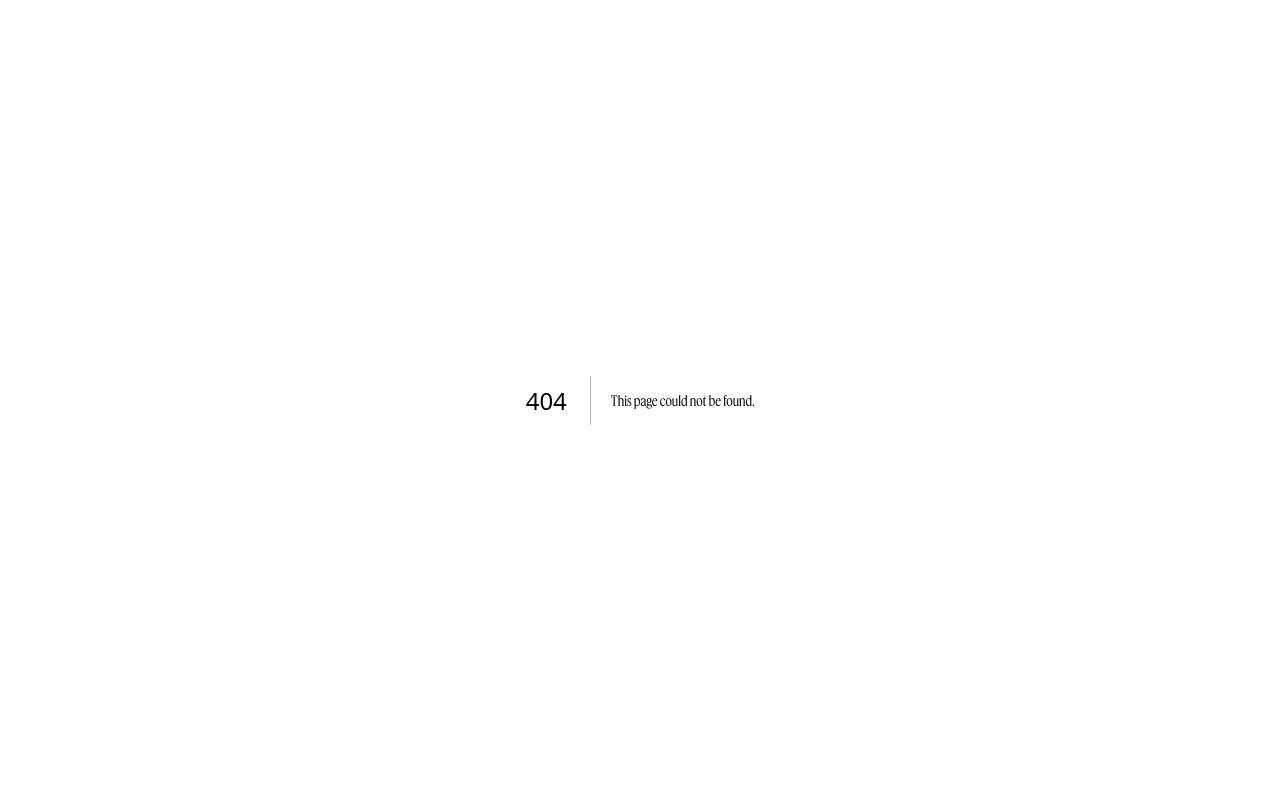
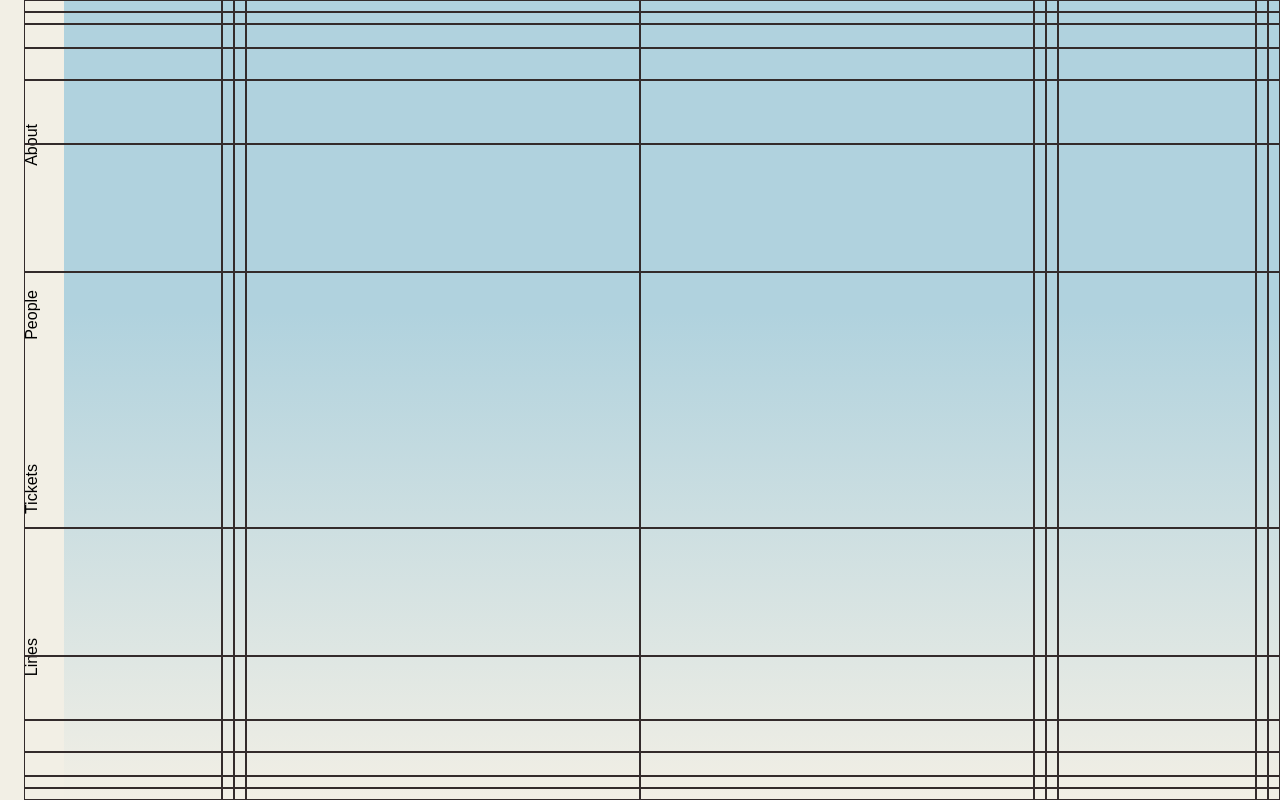
Before and after one commit to lunar-gala/2026-fable, a Next.js app: page /Act1 in a window 1280 px wide. Before the commit this address had no page. Built offline with nearby package versions, Linux system fonts and the light colour scheme; a web font is replaced by a local one.

Commit message:
act1 background

```diff
--- /dev/null
+++ b/src/app/Act1/page.tsx
@@ -0,0 +1,18 @@
+import Act1 from "../components/Act1/Act1";
+import NavBar from "../components/NavBar";
+import { COLORS } from "../constants";
+
+export default function Act1Page() {
+  return (
+    <main
+      className="relative w-full h-screen overflow-hidden"
+    //   style={{ background: 'linear-gradient(180deg, #1a1a2e 0%, #16213e 50%, #0f3460 100%)' }}
+
+    >
+      <NavBar />
+      <Act1 />
+      <section className="h-screen" />
+      <section className="h-screen" />
+    </main>
+  );
+}
--- /dev/null
+++ b/src/app/components/Act1/Act1.css
@@ -0,0 +1,25 @@
+.small-small {
+  width: 12px;
+  flex-shrink: 0;
+  overflow: hidden;
+}
+
+.small-quarter {
+  width: 12px;
+  flex-shrink: 0;
+}
+
+.small-half {
+  width: 12px;
+  flex-shrink: 0;
+}
+
+.half-eighth {
+  position: relative;
+  width: 50%;
+}
+
+.full-full {
+  position: relative;
+  width: 100%;
+}
--- a/src/app/components/Act1/Act1.tsx
+++ b/src/app/components/Act1/Act1.tsx
@@ -0,0 +1,166 @@
+"use client";
+import './Act1.css';
+import { useEffect, useRef } from "react";
+import { motion, useScroll, useTransform } from "motion/react";
+
+
+
+
+interface CellConfig {
+    size: "smallsmall" | "smallquarter" | "smallhalf" | "halfeighth" | "fullfull";
+    variant: "v1" | "v2" | "v3" | "v4";
+}
+
+interface RowConfig {
+    rowClass: string;
+    cells: CellConfig[];
+}
+
+const rows: RowConfig[] = [
+    {
+        rowClass: "row24px", cells: [
+            { size: "smallsmall", variant: "v1" }, { size: "smallsmall", variant: "v1" }, { size: "halfeighth", variant: "v1" },
+            { size: "smallquarter", variant: "v1" }, { size: "smallhalf", variant: "v2" }, { size: "fullfull", variant: "v2" },
+            { size: "fullfull", variant: "v1" }, { size: "smallhalf", variant: "v1" }, { size: "smallquarter", variant: "v1" },
+            { size: "halfeighth", variant: "v1" }, { size: "smallsmall", variant: "v1" }, { size: "smallsmall", variant: "v1" },
+        ]
+    },
+    {
+        rowClass: "row24px", cells: [
+            { size: "smallsmall", variant: "v1" }, { size: "smallsmall", variant: "v1" }, { size: "halfeighth", variant: "v1" },
+            { size: "smallquarter", variant: "v1" }, { size: "smallhalf", variant: "v1" }, { size: "fullfull", variant: "v1" },
+            { size: "fullfull", variant: "v1" }, { size: "smallhalf", variant: "v1" }, { size: "smallquarter", variant: "v2" },
+            { size: "halfeighth", variant: "v1" }, { size: "smallsmall", variant: "v1" }, { size: "smallsmall", variant: "v1" },
+        ]
+    },
+    {
+        rowClass: "row48px", cells: [
+            { size: "smallsmall", variant: "v1" }, { size: "smallsmall", variant: "v1" }, { size: "halfeighth", variant: "v1" },
+            { size: "smallquarter", variant: "v2" }, { size: "smallhalf", variant: "v4" }, { size: "fullfull", variant: "v2" },
+            { size: "fullfull", variant: "v1" }, { size: "smallhalf", variant: "v1" }, { size: "smallquarter", variant: "v1" },
+            { size: "halfeighth", variant: "v1" }, { size: "smallsmall", variant: "v1" }, { size: "smallsmall", variant: "v1" },
+        ]
+    },
+    {
+        rowClass: "row-eighth", cells: [
+            { size: "smallsmall", variant: "v1" }, { size: "smallsmall", variant: "v1" }, { size: "halfeighth", variant: "v1" },
+            { size: "smallquarter", variant: "v2" }, { size: "smallhalf", variant: "v4" }, { size: "fullfull", variant: "v2" },
+            { size: "fullfull", variant: "v1" }, { size: "smallhalf", variant: "v1" }, { size: "smallquarter", variant: "v1" },
+            { size: "halfeighth", variant: "v1" }, { size: "smallsmall", variant: "v1" }, { size: "smallsmall", variant: "v1" },
+        ]
+    },
+    {
+        rowClass: "row-quarter", cells: [
+            { size: "smallsmall", variant: "v1" }, { size: "smallsmall", variant: "v1" }, { size: "halfeighth", variant: "v1" },
+            { size: "smallquarter", variant: "v2" }, { size: "smallhalf", variant: "v4" }, { size: "fullfull", variant: "v2" },
+            { size: "fullfull", variant: "v1" }, { size: "smallhalf", variant: "v1" }, { size: "smallquarter", variant: "v1" },
+            { size: "halfeighth", variant: "v1" }, { size: "smallsmall", variant: "v1" }, { size: "smallsmall", variant: "v1" },
+        ]
+    },
+    {
+        rowClass: "row-half", cells: [
+            { size: "smallsmall", variant: "v1" }, { size: "smallsmall", variant: "v1" }, { size: "halfeighth", variant: "v1" },
+            { size: "smallquarter", variant: "v2" }, { size: "smallhalf", variant: "v4" }, { size: "fullfull", variant: "v2" },
+            { size: "fullfull", variant: "v1" }, { size: "smallhalf", variant: "v1" }, { size: "smallquarter", variant: "v1" },
+            { size: "halfeighth", variant: "v1" }, { size: "smallsmall", variant: "v1" }, { size: "smallsmall", variant: "v1" },
+        ]
+    },
+    {
+        rowClass: "row-full", cells: [
+            { size: "smallsmall", variant: "v1" }, { size: "smallsmall", variant: "v1" }, { size: "halfeighth", variant: "v1" },
+            { size: "smallquarter", variant: "v2" }, { size: "smallhalf", variant: "v4" }, { size: "fullfull", variant: "v2" },
+            { size: "fullfull", variant: "v1" }, { size: "smallhalf", variant: "v1" }, { size: "smallquarter", variant: "v1" },
+            { size: "halfeighth", variant: "v1" }, { size: "smallsmall", variant: "v1" }, { size: "smallsmall", variant: "v1" },
+        ]
+    },
+    {
+        rowClass: "row-half", cells: [
+            { size: "smallsmall", variant: "v1" }, { size: "smallsmall", variant: "v1" }, { size: "halfeighth", variant: "v1" },
+            { size: "smallquarter", variant: "v2" }, { size: "smallhalf", variant: "v4" }, { size: "fullfull", variant: "v2" },
+            { size: "fullfull", variant: "v1" }, { size: "smallhalf", variant: "v1" }, { size: "smallquarter", variant: "v1" },
+            { size: "halfeighth", variant: "v1" }, { size: "smallsmall", variant: "v1" }, { size: "smallsmall", variant: "v1" },
+        ]
+    },
+    {
+        rowClass: "row-quarter", cells: [
+            { size: "smallsmall", variant: "v1" }, { size: "smallsmall", variant: "v1" }, { size: "halfeighth", variant: "v1" },
+            { size: "smallquarter", variant: "v2" }, { size: "smallhalf", variant: "v4" }, { size: "fullfull", variant: "v2" },
+            { size: "fullfull", variant: "v1" }, { size: "smallhalf", variant: "v1" }, { size: "smallquarter", variant: "v1" },
+            { size: "halfeighth", variant: "v1" }, { size: "smallsmall", variant: "v1" }, { size: "smallsmall", variant: "v1" },
+        ]
+    },
+    {
+        rowClass: "row-eighth", cells: [
+            { size: "smallsmall", variant: "v1" }, { size: "smallsmall", variant: "v1" }, { size: "halfeighth", variant: "v1" },
+            { size: "smallquarter", variant: "v2" }, { size: "smallhalf", variant: "v4" }, { size: "fullfull", variant: "v2" },
+            { size: "fullfull", variant: "v1" }, { size: "smallhalf", variant: "v1" }, { size: "smallquarter", variant: "v1" },
+            { size: "halfeighth", variant: "v1" }, { size: "smallsmall", variant: "v1" }, { size: "smallsmall", variant: "v1" },
+        ]
+    },
+    {
+        rowClass: "row48px", cells: [
+            { size: "smallsmall", variant: "v1" }, { size: "smallsmall", variant: "v1" }, { size: "halfeighth", variant: "v1" },
+            { size: "smallquarter", variant: "v2" }, { size: "smallhalf", variant: "v4" }, { size: "fullfull", variant: "v2" },
+            { size: "fullfull", variant: "v1" }, { size: "smallhalf", variant: "v1" }, { size: "smallquarter", variant: "v1" },
+            { size: "halfeighth", variant: "v1" }, { size: "smallsmall", variant: "v1" }, { size: "smallsmall", variant: "v1" },
+        ]
+    },
+    {
+        rowClass: "row24px", cells: [
+            { size: "smallsmall", variant: "v1" }, { size: "smallsmall", variant: "v1" }, { size: "halfeighth", variant: "v1" },
+            { size: "smallquarter", variant: "v2" }, { size: "smallhalf", variant: "v4" }, { size: "fullfull", variant: "v2" },
+            { size: "fullfull", variant: "v1" }, { size: "smallhalf", variant: "v1" }, { size: "smallquarter", variant: "v1" },
+            { size: "halfeighth", variant: "v1" }, { size: "smallsmall", variant: "v1" }, { size: "smallsmall", variant: "v1" },
+        ]
+    },
+    {
+        rowClass: "row24px", cells: [
+            { size: "smallsmall", variant: "v1" }, { size: "smallsmall", variant: "v1" }, { size: "halfeighth", variant: "v1" },
+            { size: "smallquarter", variant: "v2" }, { size: "smallhalf", variant: "v4" }, { size: "fullfull", variant: "v2" },
+            { size: "fullfull", variant: "v1" }, { size: "smallhalf", variant: "v1" }, { size: "smallquarter", variant: "v1" },
+            { size: "halfeighth", variant: "v1" }, { size: "smallsmall", variant: "v1" }, { size: "smallsmall", variant: "v1" },
+        ]
+    },
+];
+
+const sizeClassMap = {
+    smallhalf: "small-half",
+    smallquarter: "small-quarter",
+    smallsmall: "small-small",
+    halfeighth: "half-eighth",
+    fullfull: "full-full",
+};
+
+export default function LandingAnimation() {
+
+    const gridRef = useRef<HTMLDivElement>(null);
+
+    // useEffect(() => {
+    //     if (!gridRef.current) return;
+    //     const cells = gridRef.current.querySelectorAll(".gradient-vertical");
+    //     const maxDelay = 2;
+    //     cells.forEach((cell) => {
+    //         const randomDelay = Math.random() * maxDelay;
+    //         (cell as HTMLElement).style.animationDelay = `${randomDelay}s`;
+    //     });
+    // }, []);
+
+    return (
+        <div className="gradient-grid"
+             ref={gridRef}
+             style={{
+            background: 'linear-gradient(180deg, #B0D2DE 39%, #F2EFE5 100%)' }}>
+            {rows.map((row, rowIdx) => (
+                <div className={row.rowClass} key={rowIdx}>
+                    {row.cells.map((cell, cellIdx) => (
+                        <motion.div
+                            key={cellIdx}
+                            className={`${sizeClassMap[cell.size]} landingCell`}
+                        />
+                    ))}
+                </div>
+            ))}
+        </div>
+    );
+
+}
--- a/src/app/page.tsx
+++ b/src/app/page.tsx
@@ -1,3 +1,4 @@
+import Act1 from "../components/Act1/Act1";
 import MainContent from "./components/MainContent";
 import NavBar from "./components/NavBar";
 import { COLORS } from "./constants";
@@ -10,7 +11,7 @@ export default function Home() {
     >
       <NavBar />
       <MainContent />
-      {/* First section - animation visible */}
+      First section - animation visible
       <section className="h-screen" />
       {/* Content below - animation fades out as you scroll here */}
       <section className="h-screen" />
```
